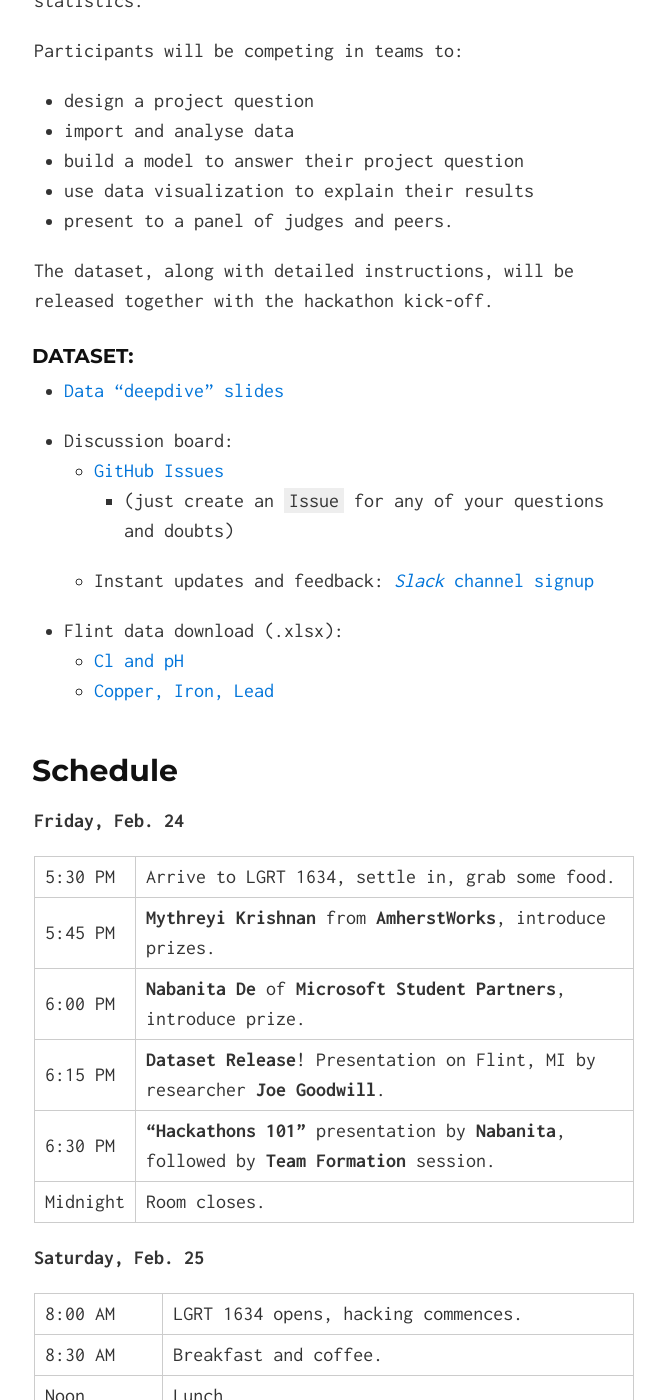
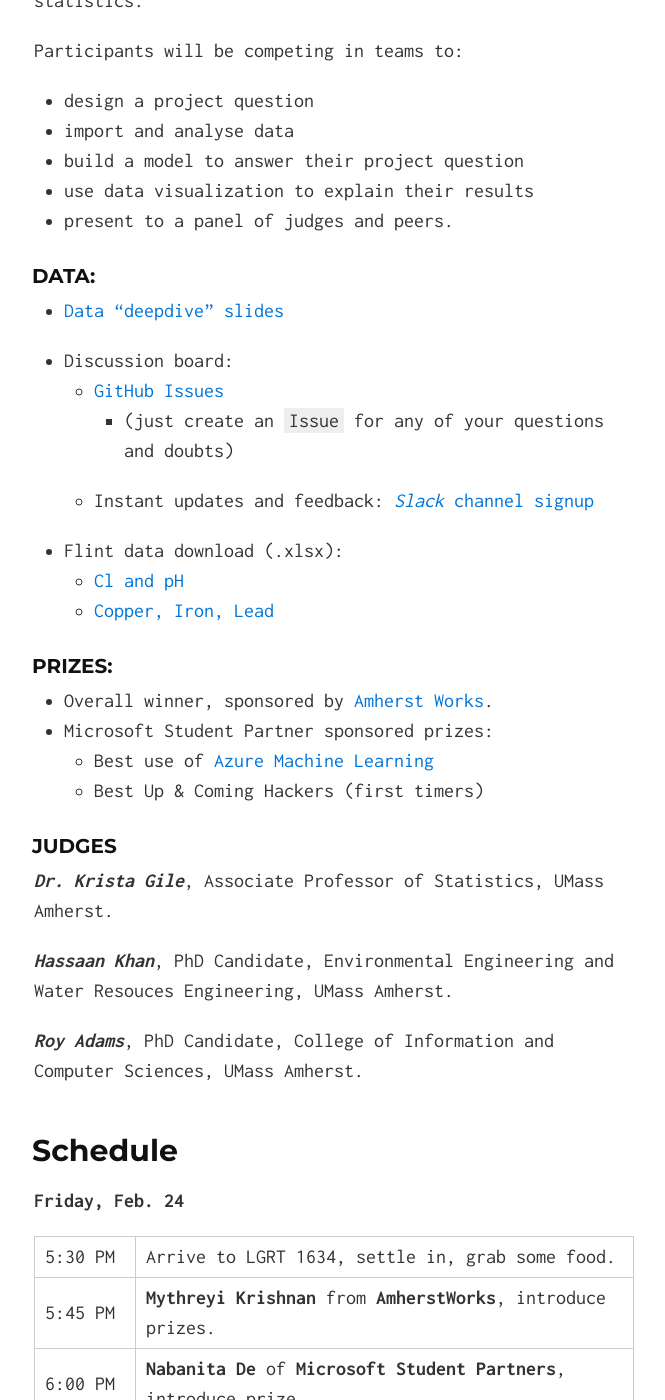
Before and after one commit to gridclub/Hack2O, a Jekyll site: the page built from index.md, in a window 1280 px wide and 1400 px high, scrolled down 1665 px. Shown: the whole window, without its empty margins (306-971 px from the left). Built offline with Jekyll 4.4.1, drawn with Linux system fonts in a browser that asks for light colours; nearby versions of some CDN libraries.

Commit message:
prizes and judges

```diff
--- a/index.md
+++ b/index.md
@@ -18,8 +18,6 @@
 </ul>
 </div>
 <hr>
-
-
 
 
 The [Graduate Researchers in Data](http://www.gridclub.io) (GRiD) club at [UMass Amherst](http://www.umass.edu) is hosting our annual ***Data Science Hackathon***! For 2017, we’ll be exploring water contamination datasets, especially as it relates to lead contamination in **Flint, MI**. This year we’re happy to be co-organizing this event with Nabanita De of [Microsoft Student Partner](https://www.facebook.com/groups/198842233863002/).
@@ -67,10 +65,8 @@
 * use data visualization to explain their results
 * present to a panel of judges and peers.
 
-The dataset, along with detailed instructions, will be released together with the hackathon kick-off.
 
-
-### Dataset:
+### Data:
 
 * [Data "deepdive" slides](https://tinyurl.com/z48pvyw)
 
@@ -82,6 +78,23 @@
 * Flint data download (.xlsx):
   + [Cl and pH](http://gridclub.io/Hack2O/assets/dataset/Chlorine_and_pH_for_GRiD.xlsx)
   + [Copper, Iron, Lead](http://gridclub.io/Hack2O/assets/dataset/Copper_Iron_and_Lead_for_GriD.xlsx)
+
+
+### Prizes:
+
+* Overall winner, sponsored by [Amherst Works](https://amherstworks.io/).
+* Microsoft Student Partner sponsored prizes:
+  - Best use of [Azure Machine Learning](azure.com/ml)
+  - Best Up & Coming Hackers (first timers)
+
+
+### Judges
+
+***Dr. Krista Gile***, Associate Professor of Statistics, UMass Amherst.
+
+***Hassaan Khan***, PhD Candidate, Environmental Engineering and Water Resouces Engineering, UMass Amherst.
+
+***Roy Adams***, PhD Candidate, College of Information and Computer Sciences, UMass Amherst.
 
 
 
```
